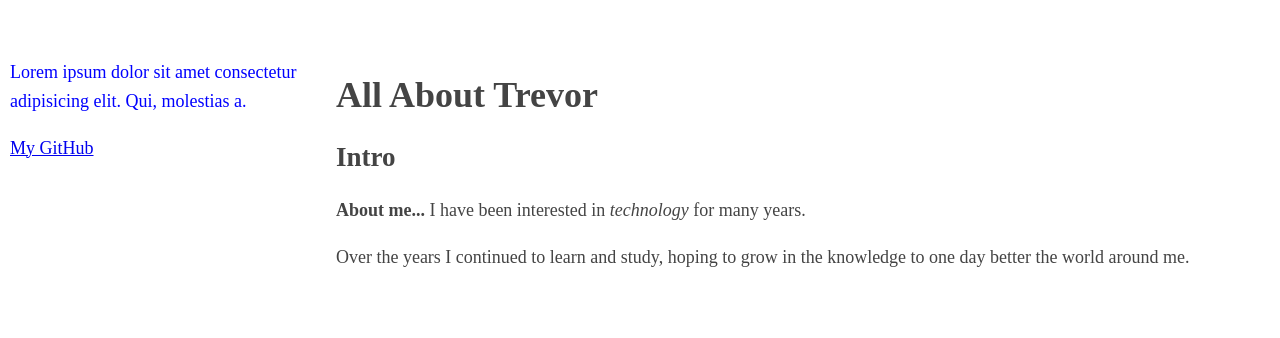
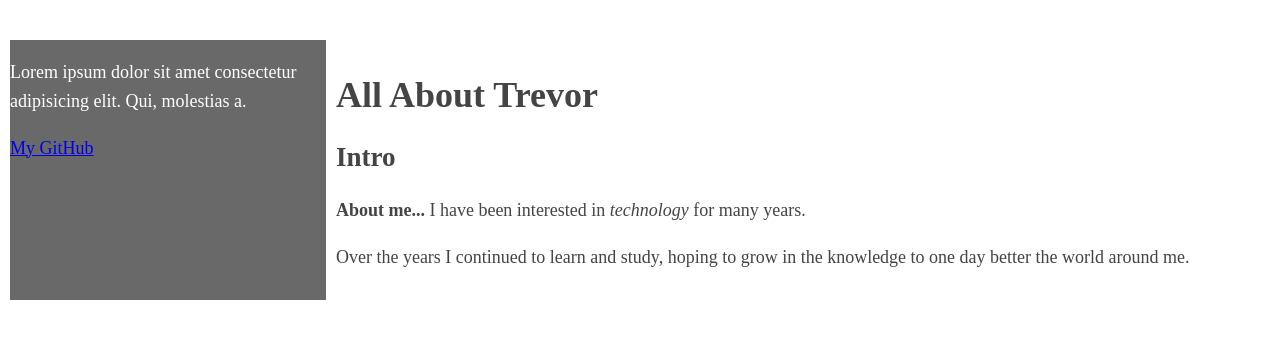
Before and after one commit to Trevis42/Profile-Website, a plain HTML site: page index.html in a window 1280 px wide. Drawn offline with Linux system fonts and the light colour scheme.

Commit message:
Added background text to sidebar in html with style

```diff
--- a/index.html
+++ b/index.html
@@ -10,8 +10,8 @@
     <!-- page content -->
     <div class="with-sidebar">
       <div> <!-- intermediary wrapper -->
-        <div id = "sidebar"><!-- sidebar -->
-          <p style="color: blue">Lorem ipsum dolor sit amet consectetur adipisicing elit. Qui, molestias a.</p>
+        <div id = "sidebar" style="background-color: dimgray"><!-- sidebar -->
+          <p style="color: white">Lorem ipsum dolor sit amet consectetur adipisicing elit. Qui, molestias a.</p>
           <a href="https://github.com/TrevorTaylor-TP">My GitHub</a>
         </div>
         <div id = "intro"><!-- non-sidebar -->
```
